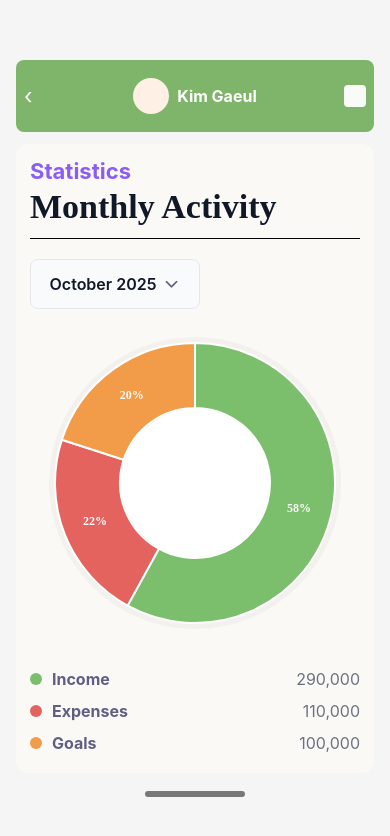
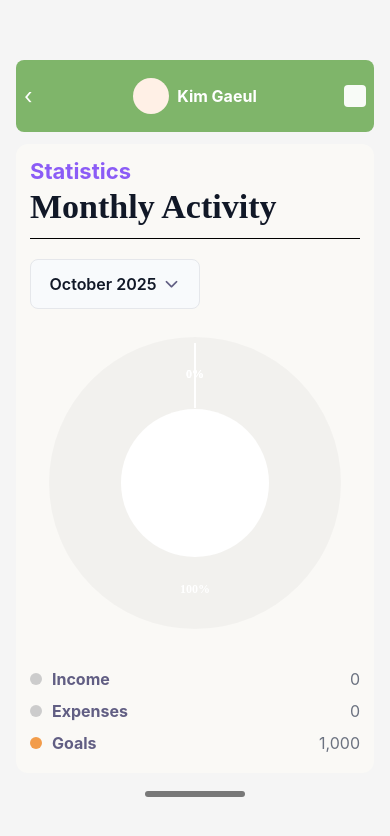
Before and after one commit to RnzGo/e_budgetmo, a React Native app: screen /Statistics_Page in a window 390 px wide. Shown: the top 836 px of the page. Built offline with nearby package versions, Linux system fonts and the light colour scheme.

Commit message:
Added FinanceContext to be used across HomeScreen and Statistics for now, linked Settings to Statistics, and added the same Chart logic to the Statistics Page.

```diff
--- a/App.js
+++ b/App.js
@@ -10,13 +10,15 @@ import SignupScreen from './screens/SignupScreen';
 import SettingsScreen from './screens/SettingsScreen';
 import Statistics_Page from './screens/Statistics_Page';
 import MonthYearPicker from './components/MonthYearPicker';
+import { FinanceProvider } from './context/FinanceContext';
 
 const Stack = createNativeStackNavigator();
 
 export default function App() {
   return (
-    <NavigationContainer>
-      <Stack.Navigator screenOptions={{ headerShown: false }}>
+    <FinanceProvider>
+      <NavigationContainer>
+        <Stack.Navigator screenOptions={{ headerShown: false }}>
         <Stack.Screen name="Onboarding1" component={Onboarding1} />
         <Stack.Screen name="Onboarding2" component={Onboarding2} />
         <Stack.Screen name="Onboarding3" component={Onboarding3} />
@@ -27,7 +29,8 @@ export default function App() {
         <Stack.Screen name="Settings" component={SettingsScreen} />
         <Stack.Screen name="Statistics_Page" component={Statistics_Page} />
         <Stack.Screen name="MonthYearPicker" component={MonthYearPicker} />
-      </Stack.Navigator>
-    </NavigationContainer>
+        </Stack.Navigator>
+      </NavigationContainer>
+    </FinanceProvider>
   );
 }
--- a/components/AddEntryModal.js
+++ b/components/AddEntryModal.js
@@ -43,6 +43,7 @@ export default function AddEntryModal({ visible, type, onClose, onSubmit }) {
     <Modal
       animationType="fade"
       transparent
+      statusBarTranslucent={true}
       visible={!!visible}
       onRequestClose={onClose}
     >
@@ -130,8 +131,9 @@ export default function AddEntryModal({ visible, type, onClose, onSubmit }) {
 
 const styles = StyleSheet.create({
   overlay: {
-    flex: 1,
-    backgroundColor: 'rgba(0,0,0,0.4)',
+    // cover the entire screen regardless of parent layout
+    ...StyleSheet.absoluteFillObject,
+    backgroundColor: 'rgba(0,0,0,0.45)',
     justifyContent: 'center',
     alignItems: 'center',
     padding: 20,
@@ -139,6 +141,7 @@ const styles = StyleSheet.create({
   container: {
     width: '100%',
     maxWidth: 420,
+    maxHeight: '90%',
     backgroundColor: '#fff',
     borderRadius: 12,
     padding: 16,
--- /dev/null
+++ b/context/FinanceContext.js
@@ -0,0 +1,40 @@
+import React, { createContext, useContext, useState } from 'react';
+
+const FinanceContext = createContext(null);
+
+export function FinanceProvider({ children }) {
+  const [finance, setFinance] = useState({
+    income: 0,
+    expense: 0,
+    balance: 0,
+    entries: [],
+  });
+
+  function addEntry(entry) {
+    setFinance((prev) => {
+      const addedIncome = entry.type === 'income' ? entry.amount : 0;
+      const addedExpense = entry.type === 'expense' ? entry.amount : 0;
+      const newIncome = (prev.income || 0) + addedIncome;
+      const newExpense = (prev.expense || 0) + addedExpense;
+      const newBalance = (prev.balance || 0) + (entry.type === 'income' ? entry.amount : -entry.amount);
+      const newEntries = [...(prev.entries || []), entry];
+      return {
+        ...prev,
+        income: newIncome,
+        expense: newExpense,
+        balance: newBalance,
+        entries: newEntries,
+      };
+    });
+  }
+
+  const value = { finance, addEntry };
+
+  return <FinanceContext.Provider value={value}>{children}</FinanceContext.Provider>;
+}
+
+export function useFinance() {
+  const ctx = useContext(FinanceContext);
+  if (!ctx) throw new Error('useFinance must be used within a FinanceProvider');
+  return ctx;
+}
--- a/screens/HomeScreen.js
+++ b/screens/HomeScreen.js
@@ -1,4 +1,5 @@
 import { useState } from 'react';
+import { useFinance } from '../context/FinanceContext';
 import { View, Text, Image, StyleSheet, TouchableOpacity } from 'react-native';
 import AddEntryModal from '../components/AddEntryModal';
 import { AntDesign, MaterialIcons, FontAwesome5, Feather } from '@expo/vector-icons';
@@ -8,22 +9,17 @@ import { Svg, Circle, G } from 'react-native-svg';
 const screenWidth = Dimensions.get('window').width;
 
 export default function HomeScreen({ navigation }) {
-  // State for actual financial data — start empty (user will add entries via modal)
-  const [financialData, setFinancialData] = useState({
-    income: 0,    // Actual income amount in pesos
-    expense: 0,   // Actual expense amount in pesos
-    balance: 0,   // Current balance
-    entries: [],  // individual entries (income/expense) added by the user
-  });
+  // Shared finance state (provided by FinanceProvider)
+  const { finance, addEntry } = useFinance();
 
   // Calculate percentages based on actual amounts
-  const total = financialData.income + financialData.expense;
-  const incomePercentage = total > 0 ? (financialData.income / total) * 100 : 0;
-  const expensePercentage = total > 0 ? (financialData.expense / total) * 100 : 0;
+  const total = (finance.income || 0) + (finance.expense || 0);
+  const incomePercentage = total > 0 ? (finance.income / total) * 100 : 0;
+  const expensePercentage = total > 0 ? (finance.expense / total) * 100 : 0;
 
   const user = {
     name: 'Kim Gaeul',
-    balance: financialData.balance,
+    balance: finance.balance,
     income: Math.round(incomePercentage),
     expense: Math.round(expensePercentage),
   };
@@ -32,24 +28,7 @@ export default function HomeScreen({ navigation }) {
   const [modalVisible, setModalVisible] = useState(false);
   const [modalType, setModalType] = useState(null);
 
-  // Handler to accept a new entry from the modal and update totals
-  function handleAddEntry(entry) {
-    setFinancialData((prev) => {
-      const addedIncome = entry.type === 'income' ? entry.amount : 0;
-      const addedExpense = entry.type === 'expense' ? entry.amount : 0;
-      const newIncome = (prev.income || 0) + addedIncome;
-      const newExpense = (prev.expense || 0) + addedExpense;
-      const newBalance = (prev.balance || 0) + (entry.type === 'income' ? entry.amount : -entry.amount);
-      const newEntries = [...(prev.entries || []), entry];
-      return {
-        ...prev,
-        income: newIncome,
-        expense: newExpense,
-        balance: newBalance,
-        entries: newEntries,
-      };
-    });
-  }
+  // addEntry is provided by the finance context (see context/FinanceContext.js)
 
   // SVG Donut Chart calculations using your groupmate's approach
   const size = 300;
@@ -62,8 +41,8 @@ export default function HomeScreen({ navigation }) {
   // Data for the segments
   const isEmpty = total === 0;
   const data = [
-    { percentage: incomePercentage, value: financialData.income, label: 'Income', color: isEmpty ? '#CCCCCC' : '#71c45a' },
-    { percentage: expensePercentage, value: financialData.expense, label: 'Expenses', color: isEmpty ? '#CCCCCC' : '#eb4d4b' }
+    { percentage: incomePercentage, value: finance.income, label: 'Income', color: isEmpty ? '#CCCCCC' : '#71c45a' },
+    { percentage: expensePercentage, value: finance.expense, label: 'Expenses', color: isEmpty ? '#CCCCCC' : '#eb4d4b' }
   ];
 
   // Calculate circumference and segment lengths
@@ -105,7 +84,7 @@ export default function HomeScreen({ navigation }) {
         <View style={styles.balanceCard}>
           <Text style={styles.balanceLabel}>Current Balance:</Text>
           <Text style={styles.balanceValue}>
-            ₱ {financialData.balance.toLocaleString()}
+            ₱ {((finance.balance || 0)).toLocaleString()}
           </Text>
         </View>
 
@@ -163,11 +142,11 @@ export default function HomeScreen({ navigation }) {
         <View style={styles.percentageContainer}>
           <View style={styles.percentageItem}>
             <View style={[styles.percentageDot, { backgroundColor: isEmpty ? '#CCCCCC' : '#71c45a' }]} />
-            <Text style={styles.percentageText}>₱ {financialData.income.toLocaleString()} Total Monthly Income</Text>
+            <Text style={styles.percentageText}>₱ {(finance.income || 0).toLocaleString()} Total Monthly Income</Text>
           </View>
           <View style={styles.percentageItem}>
             <View style={[styles.percentageDot, { backgroundColor: isEmpty ? '#CCCCCC' : '#eb4d4b' }]} />
-            <Text style={styles.percentageText}>₱ {financialData.expense.toLocaleString()} Total Monthly Expenses</Text>
+            <Text style={styles.percentageText}>₱ {(finance.expense || 0).toLocaleString()} Total Monthly Expenses</Text>
           </View>
         </View>
       </View>
@@ -223,7 +202,7 @@ export default function HomeScreen({ navigation }) {
         visible={modalVisible}
         type={modalType}
         onClose={() => setModalVisible(false)}
-        onSubmit={handleAddEntry}
+        onSubmit={addEntry}
       />
     </View>
   );
--- a/screens/SettingsScreen.js
+++ b/screens/SettingsScreen.js
@@ -31,7 +31,7 @@ export default function SettingsScreen({ navigation }){
       <View style={styles.header}>
         <TouchableOpacity
           style={styles.backButton}
-          onPress={() => navigation.navigate('Home')}>
+          onPress={() => navigation.goBack()}>
           <AntDesign name="left" size={24} color="white" />
         </TouchableOpacity>
         <Text style={styles.headerTitle}>Settings</Text>
--- a/screens/Statistics_Page.js
+++ b/screens/Statistics_Page.js
@@ -13,6 +13,7 @@ import {
 import Svg, { G, Path, Circle, Text as SvgText } from 'react-native-svg';
 import MonthYearPicker from '../components/MonthYearPicker';
 import { Ionicons } from '@expo/vector-icons';
+import { useFinance } from '../context/FinanceContext';
 
 /**
  * Helper to create a donut slice path.
@@ -53,15 +54,31 @@ export default function Statistics_Page({ navigation }) {
 
   /* We used react-native-svg library for the Donut Pie Chart for this screen */
 
-  // Sample data (To be changed for backend)
-  const data = useMemo(
-    () => [
-      { key: 'income', label: 'Income', value: 290000, percent: 58, color: '#7BBF6D' }, // green
-      { key: 'expenses', label: 'Expenses', value: 110000, percent: 22, color: '#E5635E' }, // red
-      { key: 'goals', label: 'Goals', value: 100000, percent: 20, color: '#F29C4A' }, // orange
-    ],
-    []
-  );
+  // Use shared finance data for Income and Expenses; keep Goals exclusive to this screen
+  const { finance } = useFinance();
+
+  const data = useMemo(() => {
+    const incomeVal = finance?.income || 0;
+    const expenseVal = finance?.expense || 0;
+    // Goals are exclusive to statistics page (Use a placeholder value for now)
+    const goalsVal = 1000;
+    const total = incomeVal + expenseVal + goalsVal;
+    const isEmpty = incomeVal + expenseVal === 0;
+
+    const make = (key, label, value, color) => ({
+      key,
+      label,
+      value,
+      percent: total > 0 ? (value / total) * 100 : 0,
+      color: isEmpty && (key === 'income' || key === 'expenses') ? '#CCCCCC' : color,
+    });
+
+    return [
+      make('income', 'Income', incomeVal, '#7BBF6D'),
+      make('expenses', 'Expenses', expenseVal, '#E5635E'),
+      make('goals', 'Goals', goalsVal, '#F29C4A'),
+    ];
+  }, [finance?.income, finance?.expense]);
 
   // Compute slices angles (startAngle, endAngle)
   const slices = useMemo(() => {
@@ -73,6 +90,14 @@ export default function Statistics_Page({ navigation }) {
       return slice;
     });
   }, [data]);
+
+  // Format a percent number to at most 2 decimal places (hundredths)
+  function formatPercent(p) {
+    if (typeof p !== 'number' || Number.isNaN(p)) return '0';
+    // Fix to 2 decimals then strip trailing zeros
+    const fixed = p.toFixed(2); // e.g. "12.30"
+    return parseFloat(fixed).toString(); // "12.3" or "12" or "12.34"
+  }
 
   // SVG donut geometry (The size of the Pie Chart)
   const size = 320;
@@ -215,7 +240,7 @@ export default function Statistics_Page({ navigation }) {
                           textAnchor="middle"
                           alignmentBaseline="middle"
                         >
-                          {`${s.percent}%`}
+                          {`${formatPercent(s.percent)}%`}
                         </SvgText>
                       );
                     })()}
```
